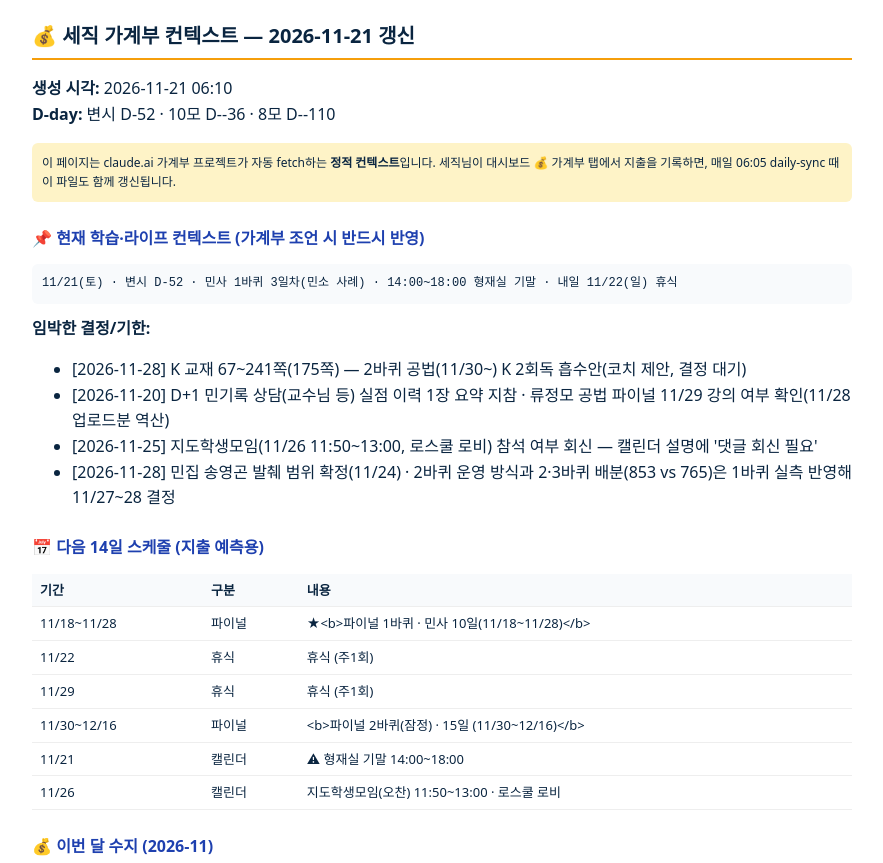
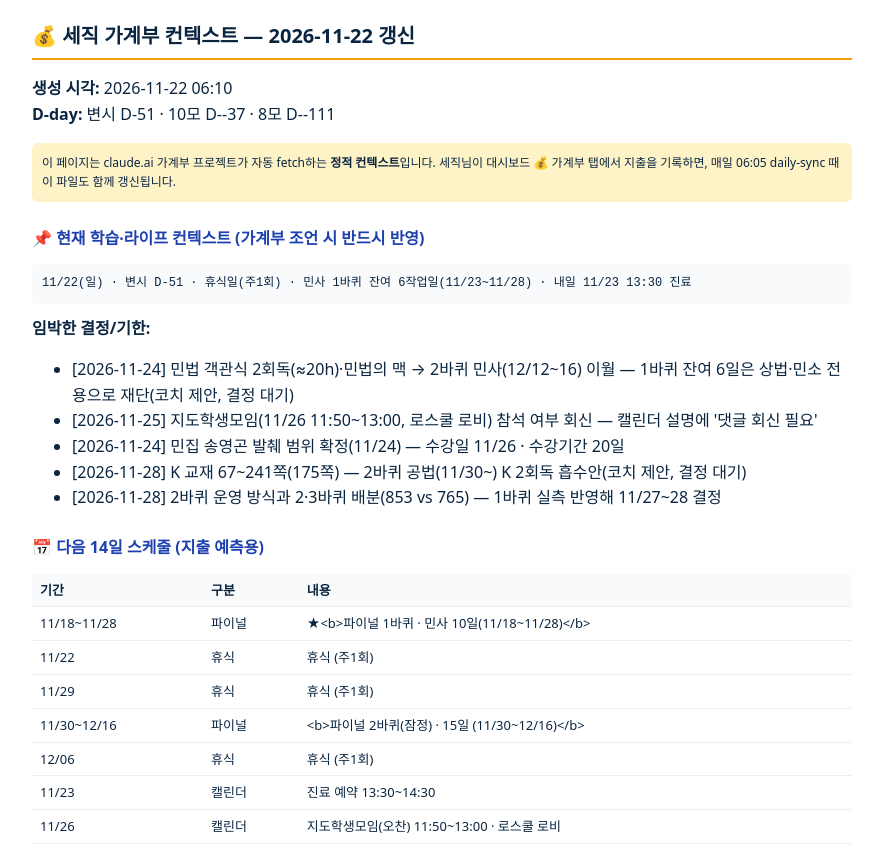
Before and after one commit to potato8933-maker/quiz, a plain HTML site: page s-9k2vq7/budget-context.html in a window 1280 px wide. Shown: the top 863 px of the page, without its empty margins (198-1081 px from the left). Drawn offline with Linux system fonts and the light colour scheme.

Commit message:
update s-9k2vq7/budget-context.html

```diff
--- a/s-9k2vq7/budget-context.html
+++ b/s-9k2vq7/budget-context.html
@@ -1,18 +1,19 @@
 <!DOCTYPE html><html lang='ko'><head><meta charset='utf-8'>
 <meta name='robots' content='noindex,nofollow'>
-<title>세직 가계부 컨텍스트 · 2026-11-21</title>
+<title>세직 가계부 컨텍스트 · 2026-11-22</title>
 <style>body{font-family:system-ui,-apple-system,'Noto Sans KR',sans-serif;max-width:820px;margin:20px auto;padding:0 16px;line-height:1.6;color:#0a2540}h1{font-size:20px;border-bottom:2px solid #f59e0b;padding-bottom:6px}h2{font-size:16px;margin-top:24px;color:#1e40af}table{width:100%;border-collapse:collapse;font-size:13px}td,th{border-bottom:1px solid #eee;padding:6px 8px;text-align:left}th{background:#f8fafc}pre{background:#f8fafc;padding:10px;border-radius:6px;font-size:12px;white-space:pre-wrap}</style></head><body>
-<h1>💰 세직 가계부 컨텍스트 — 2026-11-21 갱신</h1>
-<p><b>생성 시각:</b> 2026-11-21 06:10<br>
-<b>D-day:</b> 변시 D-52 · 10모 D--36 · 8모 D--110</p>
+<h1>💰 세직 가계부 컨텍스트 — 2026-11-22 갱신</h1>
+<p><b>생성 시각:</b> 2026-11-22 06:10<br>
+<b>D-day:</b> 변시 D-51 · 10모 D--37 · 8모 D--111</p>
 <p style='background:#fef3c7;padding:10px;border-radius:6px;font-size:12px'>이 페이지는 claude.ai 가계부 프로젝트가 자동 fetch하는 <b>정적 컨텍스트</b>입니다. 세직님이 대시보드 💰 가계부 탭에서 지출을 기록하면, 매일 06:05 daily-sync 때 이 파일도 함께 갱신됩니다.</p>
 <h2>📌 현재 학습·라이프 컨텍스트 (가계부 조언 시 반드시 반영)</h2>
-<pre>11/21(토) · 변시 D-52 · 민사 1바퀴 3일차(민소 사례) · 14:00~18:00 형재실 기말 · 내일 11/22(일) 휴식</pre>
+<pre>11/22(일) · 변시 D-51 · 휴식일(주1회) · 민사 1바퀴 잔여 6작업일(11/23~11/28) · 내일 11/23 13:30 진료</pre>
 <b>임박한 결정/기한:</b><ul>
+<li>[2026-11-24] 민법 객관식 2회독(≈20h)·민법의 맥 → 2바퀴 민사(12/12~16) 이월 — 1바퀴 잔여 6일은 상법·민소 전용으로 재단(코치 제안, 결정 대기)</li>
+<li>[2026-11-25] 지도학생모임(11/26 11:50~13:00, 로스쿨 로비) 참석 여부 회신 — 캘린더 설명에 '댓글 회신 필요'</li>
+<li>[2026-11-24] 민집 송영곤 발췌 범위 확정(11/24) — 수강일 11/26 · 수강기간 20일</li>
 <li>[2026-11-28] K 교재 67~241쪽(175쪽) — 2바퀴 공법(11/30~) K 2회독 흡수안(코치 제안, 결정 대기)</li>
-<li>[2026-11-20] D+1 민기록 상담(교수님 등) 실점 이력 1장 요약 지참 · 류정모 공법 파이널 11/29 강의 여부 확인(11/28 업로드분 역산)</li>
-<li>[2026-11-25] 지도학생모임(11/26 11:50~13:00, 로스쿨 로비) 참석 여부 회신 — 캘린더 설명에 '댓글 회신 필요'</li>
-<li>[2026-11-28] 민집 송영곤 발췌 범위 확정(11/24) · 2바퀴 운영 방식과 2·3바퀴 배분(853 vs 765)은 1바퀴 실측 반영해 11/27~28 결정</li>
+<li>[2026-11-28] 2바퀴 운영 방식과 2·3바퀴 배분(853 vs 765) — 1바퀴 실측 반영해 11/27~28 결정</li>
 </ul>
 <h2>📅 다음 14일 스케줄 (지출 예측용)</h2>
 <table><thead><tr><th>기간</th><th>구분</th><th>내용</th></tr></thead><tbody>
@@ -20,7 +21,8 @@
 <tr><td>11/22</td><td>휴식</td><td>휴식 (주1회)</td></tr>
 <tr><td>11/29</td><td>휴식</td><td>휴식 (주1회)</td></tr>
 <tr><td>11/30~12/16</td><td>파이널</td><td>&lt;b&gt;파이널 2바퀴(잠정) · 15일 (11/30~12/16)&lt;/b&gt;</td></tr>
-<tr><td>11/21</td><td>캘린더</td><td>⚠ 형재실 기말 14:00~18:00</td></tr>
+<tr><td>12/06</td><td>휴식</td><td>휴식 (주1회)</td></tr>
+<tr><td>11/23</td><td>캘린더</td><td>진료 예약 13:30~14:30</td></tr>
 <tr><td>11/26</td><td>캘린더</td><td>지도학생모임(오찬) 11:50~13:00 · 로스쿨 로비</td></tr>
 </tbody></table>
 <h2>💰 이번 달 수지 (2026-11)</h2>
@@ -31,11 +33,11 @@
 </tbody></table>
 <p><b>지출 일평균 (지출일 기준):</b> 0원 · <b>기록일수:</b> 1일</p>
 <h2>🎯 월 예산 페이스</h2>
-<p><b>예산:</b> 3,400,000원 · <b>사용:</b> 0원 (0%) · <b>날짜 경과:</b> 70% · <b>판정:</b> 여유<br><b>남은 9일 일 허용액:</b> 377,778원 (잔여 예산 3,400,000원)</p>
+<p><b>예산:</b> 3,400,000원 · <b>사용:</b> 0원 (0%) · <b>날짜 경과:</b> 73% · <b>판정:</b> 여유<br><b>남은 8일 일 허용액:</b> 425,000원 (잔여 예산 3,400,000원)</p>
 <h2>🔁 고정비 자동 감지 <small>(2개월 이상 반복 · 금액 ±25% 이내)</small></h2>
 <p>아직 2개월 이상 반복된 항목 없음 (두 달치 기록이 쌓이면 자동 감지)</p>
 <h2>🛫 변시까지 재정 런웨이</h2>
-<p><b>판정: 여유</b> · 변시 D-52 (1.7개월 남음)<br>현재 잔고 495,000원 (2026-08-09 기준)<br>월평균 수입 +4,500,000원 · 월평균 지출 −1,175,000원 → <b>월 순증감 +3,325,000원</b><br><b>변시일 예상 잔액: +6,175,026원</b><br><small>산출 근거: 최근 1개월 평균</small></p>
+<p><b>판정: 여유</b> · 변시 D-51 (1.7개월 남음)<br>현재 잔고 495,000원 (2026-08-09 기준)<br>월평균 수입 +4,500,000원 · 월평균 지출 −1,175,000원 → <b>월 순증감 +3,325,000원</b><br><b>변시일 예상 잔액: +6,065,795원</b><br><small>산출 근거: 최근 1개월 평균</small></p>
 <h2>📈 월별 추이</h2><table><thead><tr><th>월</th><th>수입</th><th>지출</th><th>순액</th><th>건수</th></tr></thead><tbody>
 <tr><td>2026-08</td><td>+4,500,000</td><td>−1,175,000</td><td>+3,325,000</td><td>8</td></tr>
 <tr><td>2026-11</td><td>+0</td><td>−0</td><td>+0</td><td>0</td></tr>
```
